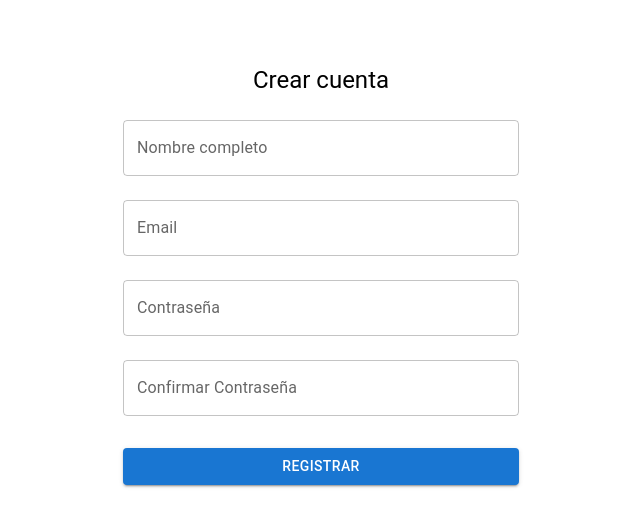
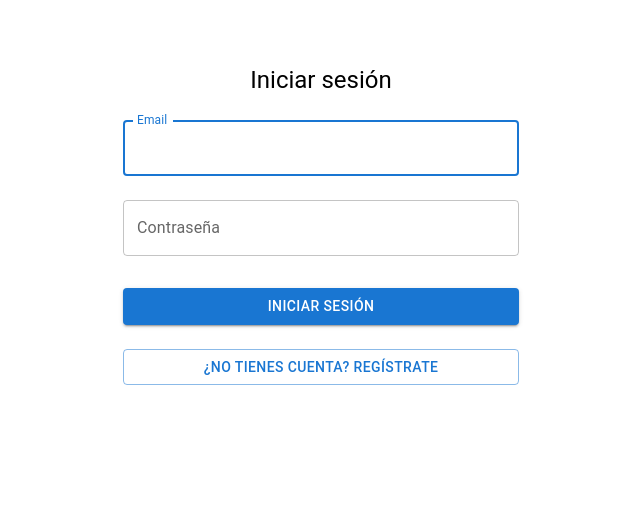
Before and after one commit to CloudyCldy/FEFE, a React (Create React App) app: page /register in a window 1280 px wide. Shown: the top 526 px of the page, without its empty margins (319-959 px from the left). Built offline with nearby package versions, Linux system fonts and the light colour scheme.

Commit message:
Update Register.jsx

```diff
--- a/src/pages/Register.jsx
+++ b/src/pages/Register.jsx
@@ -1,35 +1,31 @@
 import React, { useState } from 'react';
 import { useNavigate } from 'react-router-dom';
 import { TextField, Button, Container, Box, Typography } from '@mui/material';
-import { register } from '../services/auth'; // Importamos la función de registro
+import { login } from '../services/auth';
 import { useFormik } from 'formik';
 import * as Yup from 'yup';
 
-const Register = () => {
-    const navigate = useNavigate();
-    const [error, setError] = useState('');
+const Login = () => {
+    const navigate = useNavigate(); // Para redirigir al usuario después de iniciar sesión
+    const [error, setError] = useState(''); // Estado para almacenar los errores
 
+    // Configuración del formulario usando Formik y Yup para validaciones
     const formik = useFormik({
         initialValues: {
             email: '',
             password: '',
-            confirmPassword: '',
-            fullName: '', // Nuevo campo
         },
         validationSchema: Yup.object({
             email: Yup.string().email('Email inválido').required('Requerido'),
-            password: Yup.string().min(6, 'La contraseña debe tener al menos 6 caracteres').required('Requerido'),
-            confirmPassword: Yup.string()
-                .oneOf([Yup.ref('password'), null], 'Las contraseñas no coinciden')
-                .required('Requerido'),
-            fullName: Yup.string().required('Requerido'), // Validación para nombre completo
+            password: Yup.string().required('Requerido'),
         }),
         onSubmit: async (values) => {
             try {
-                await register(values.email, values.password, values.fullName); // Enviamos fullName
-                navigate('/login');
+                // Intentamos iniciar sesión con los valores del formulario
+                await login(values.email, values.password);
+                navigate('/users'); // Redirigimos a /users después de iniciar sesión
             } catch (err) {
-                setError('Error al registrar el usuario');
+                setError('Credenciales inválidas'); // Si ocurre un error, mostramos un mensaje
             }
         },
     });
@@ -38,21 +34,10 @@ const Register = () => {
         <Container maxWidth="xs">
             <Box sx={{ mt: 8, display: 'flex', flexDirection: 'column', alignItems: 'center' }}>
                 <Typography component="h1" variant="h5">
-                    Crear cuenta
+                    Iniciar sesión
                 </Typography>
-                {error && <Typography color="error">{error}</Typography>}
+                {error && <Typography color="error">{error}</Typography>} {/* Mostrar error */}
                 <Box component="form" onSubmit={formik.handleSubmit} sx={{ mt: 1 }}>
-                    <TextField
-                        margin="normal"
-                        fullWidth
-                        id="fullName"
-                        label="Nombre completo"
-                        name="fullName"
-                        value={formik.values.fullName}
-                        onChange={formik.handleChange}
-                        error={formik.touched.fullName && Boolean(formik.errors.fullName)}
-                        helperText={formik.touched.fullName && formik.errors.fullName}
-                    />
                     <TextField
                         margin="normal"
                         fullWidth
@@ -60,6 +45,7 @@ const Register = () => {
                         label="Email"
                         name="email"
                         autoComplete="email"
+                        autoFocus
                         value={formik.values.email}
                         onChange={formik.handleChange}
                         error={formik.touched.email && Boolean(formik.errors.email)}
@@ -72,26 +58,22 @@ const Register = () => {
                         label="Contraseña"
                         type="password"
                         id="password"
-                        autoComplete="new-password"
+                        autoComplete="current-password"
                         value={formik.values.password}
                         onChange={formik.handleChange}
                         error={formik.touched.password && Boolean(formik.errors.password)}
                         helperText={formik.touched.password && formik.errors.password}
                     />
-                    <TextField
-                        margin="normal"
+                    <Button type="submit" fullWidth variant="contained" sx={{ mt: 3, mb: 2 }}>
+                        Iniciar sesión
+                    </Button>
+                    <Button
                         fullWidth
-                        name="confirmPassword"
-                        label="Confirmar Contraseña"
-                        type="password"
-                        id="confirmPassword"
-                        value={formik.values.confirmPassword}
-                        onChange={formik.handleChange}
-                        error={formik.touched.confirmPassword && Boolean(formik.errors.confirmPassword)}
-                        helperText={formik.touched.confirmPassword && formik.errors.confirmPassword}
-                    />
-                    <Button type="submit" fullWidth variant="contained" sx={{ mt: 3, mb: 2 }}>
-                        Registrar
+                        variant="outlined"
+                        sx={{ mt: 1 }}
+                        onClick={() => navigate('/register')} // Redirige a la página de registro
+                    >
+                        ¿No tienes cuenta? Regístrate
                     </Button>
                 </Box>
             </Box>
@@ -99,4 +81,4 @@ const Register = () => {
     );
 };
 
-export default Register;
+export default Login;
```
